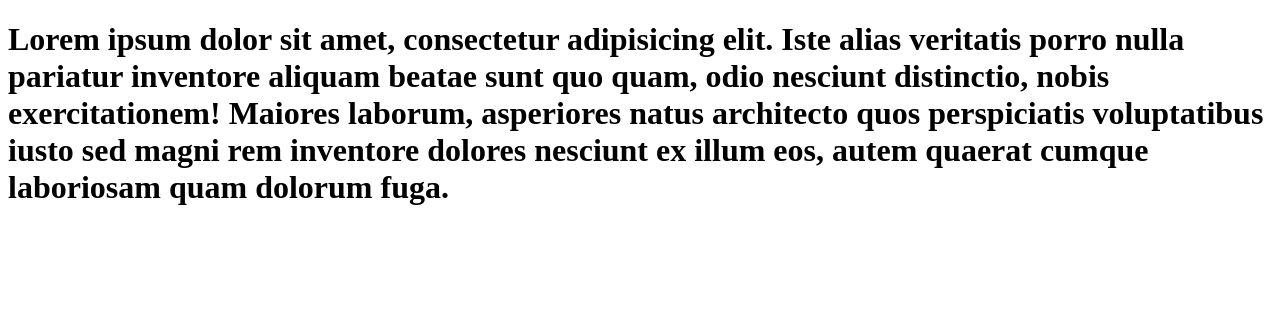
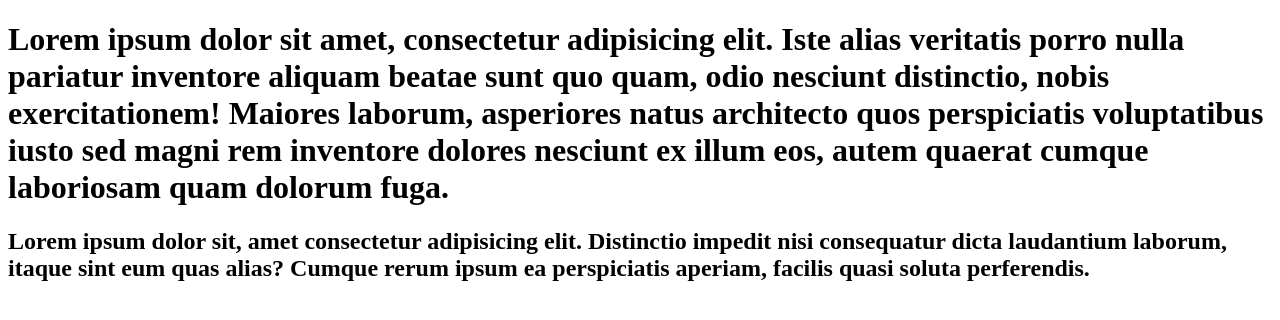
Before and after one commit to yuliantocode93/team, a plain HTML site: page index.html in a window 1280 px wide. Drawn offline with Linux system fonts and the light colour scheme.

Commit message:
test merge

```diff
--- a/index.html
+++ b/index.html
@@ -12,6 +12,9 @@
         aliquam beatae sunt quo quam, odio nesciunt distinctio, nobis exercitationem! Maiores laborum, asperiores natus
         architecto quos perspiciatis voluptatibus iusto sed magni rem inventore dolores nesciunt ex illum eos, autem
         quaerat cumque laboriosam quam dolorum fuga.</h1>
+    <h2>Lorem ipsum dolor sit, amet consectetur adipisicing elit. Distinctio impedit nisi consequatur dicta laudantium
+        laborum, itaque sint eum quas alias? Cumque rerum ipsum ea perspiciatis aperiam, facilis quasi soluta
+        perferendis.</h2>
 </body>
 
 </html>
```
